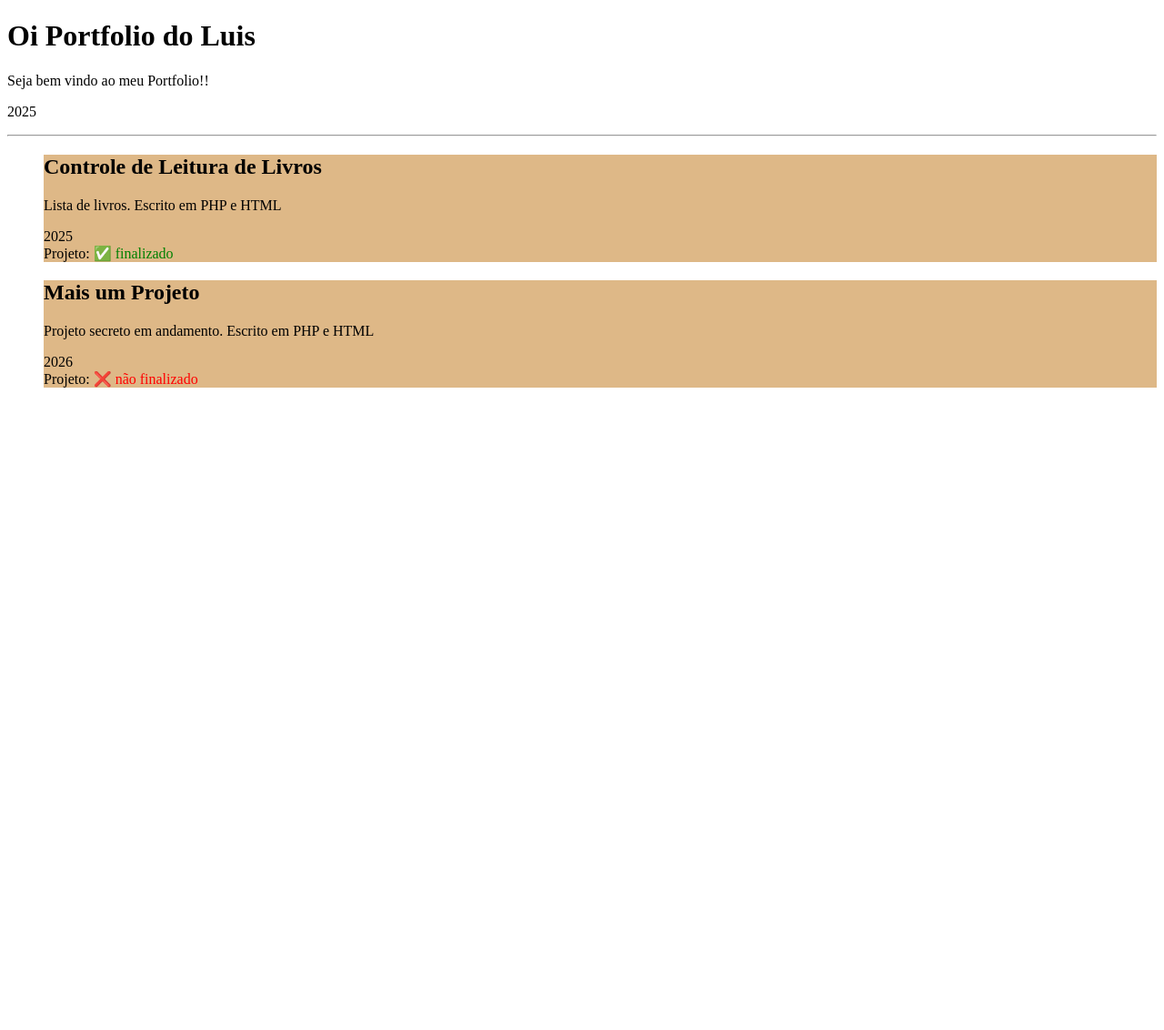
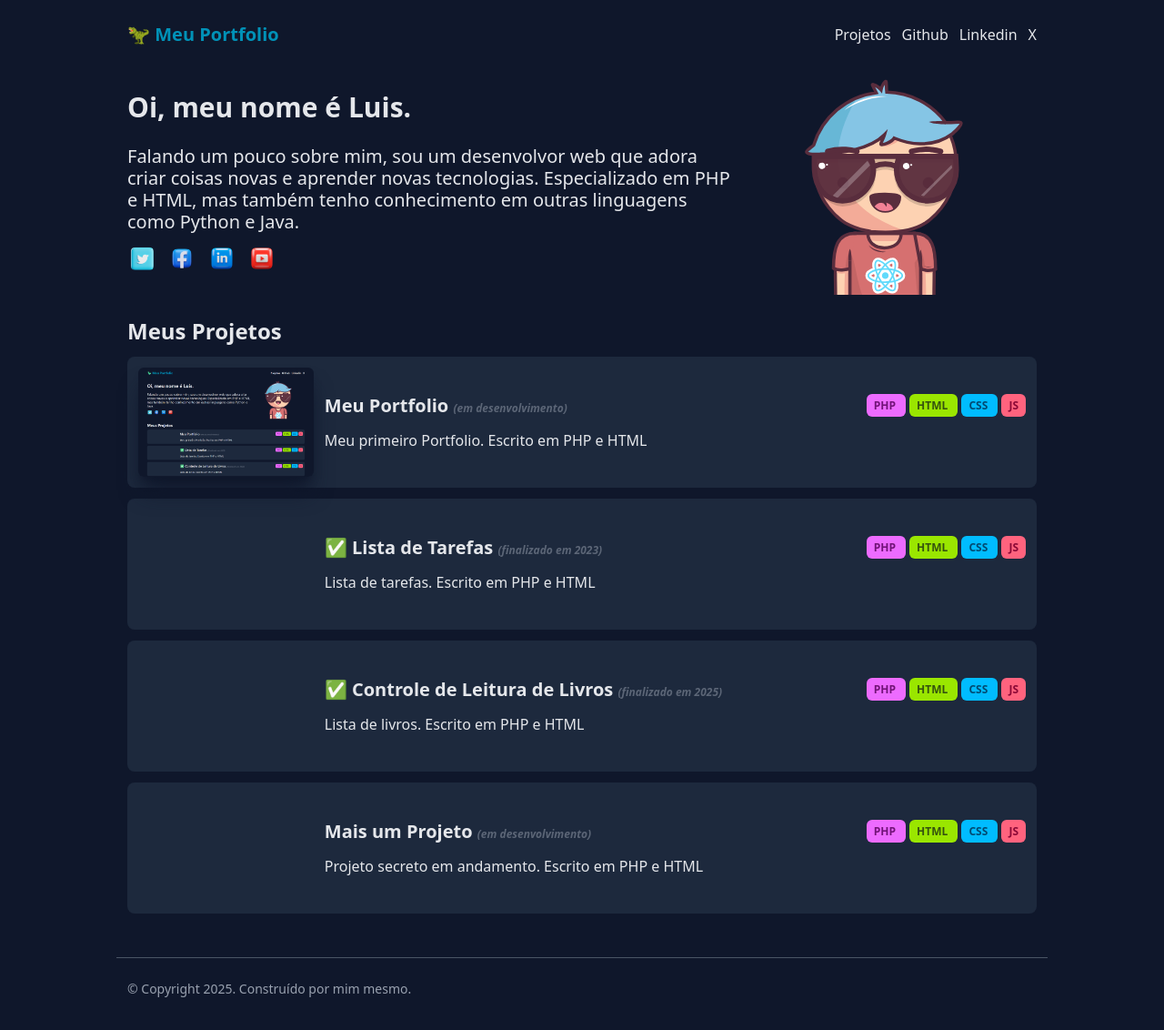
Before and after one commit to LuisCarlosJp/Php-Course, a PHP site: page / in a window 1280 px wide. Shown: the whole page at 91% size. Before the commit the page ends 426 px from the top, so only its background shows below. Run offline with PHP 8.4, Linux system fonts and the light colour scheme.

Commit message:
feat: finish portfolio project in php

```diff
--- /dev/null
+++ b/portifolio/componentes/header.php
@@ -0,0 +1,29 @@
+<?php
+$itens = [
+    ['href' => '#projetos', 'texto' => 'Projetos'],
+    ['href' => 'https://github.com', 'texto' => 'Github'],
+    ['href' => 'https://linkedin.com', 'texto' => 'Linkedin'],
+    ['href' => 'https://x.com', 'texto' => 'X'],
+];
+?>
+
+<header class="mx-auto max-w-screen-lg px-3 py-6 flex items-center justify-between">
+    <!-- Logo -->
+    <div class="font-bold text-xl text-cyan-600">
+        🦖 Meu Portfolio
+    </div>
+
+    <!-- Links -->
+    <div>
+        <ul class="flex gap-x-3 font-medium">
+
+            <?php foreach ($itens as $item): ?>
+                <li>
+                    <a href="<?= $item['href'] ?>" class="hover:underline">
+                        <?= $item['texto'] ?>
+                    </a>
+                </li>
+            <?php endforeach; ?>
+        </ul>
+    </div>
+</header>
--- /dev/null
+++ b/portifolio/componentes/hero.php
@@ -0,0 +1,37 @@
+<?php
+$itens = [
+    ['href' => 'https://x.com', 'src' => 'assets/twitter.png', 'alt' => 'Twitter logo'],
+    ['href' => 'https://facebook.com', 'src' => 'assets/facebook.png', 'alt' => 'Facebook logo'],
+    ['href' => 'https://linkedin.com', 'src' => 'assets/linkedin.png', 'alt' => 'Linkedin logo'],
+    ['href' => 'https://youtube.com', 'src' => 'assets/youtube.png', 'alt' => 'Youtube logo'],
+];
+?>
+
+<section class="flex gax-x-3">
+    <!-- Titulo e Descrição -->
+    <div class="w-2/3">
+        <h1 class="text-3xl font-bold">Oi, meu nome é Luis.</h1>
+        <p class="text-xl leading-6 mt-6">
+            Falando um pouco sobre mim, sou um desenvolvor web que adora criar coisas novas e aprender novas tecnologias.
+            Especializado em PHP e HTML, mas também tenho conhecimento em outras linguagens como Python e Java.
+        </p>
+        <ul class="flex gap-x-3 mt-3">
+            <?php foreach ($itens as $item): ?>
+                <li>
+                    <a href="<?= $item['href'] ?>" target="_blank">
+                        <img class="h-8 hover:animate-bounce" src="<?= $item['src'] ?>" alt="<?= $item['src'] ?>">
+                    </a>
+                </li>
+            <?php endforeach; ?>
+
+        </ul>
+
+    </div>
+
+    <!-- Imagem -->
+    <div class="w-1/3 flex items-center justify-center">
+        <div>
+            <img class="h-60 -mt-4 hover:animate-pulse" src="/assets/avatar.svg" alt="Foto Luis Carlos Jardim Pereira">
+        </div>
+    </div>
+</section>
--- /dev/null
+++ b/portifolio/componentes/projeto.php
@@ -0,0 +1,72 @@
+<?php
+$projetos = [
+    [
+        "titulo" => "Meu Portfolio",
+        "finalizado" => false,
+        "ano" => 2022,
+        "descricao" => "Meu primeiro Portfolio. Escrito em PHP e HTML",
+        "stack" => ["PHP", "HTML", "CSS", "JS"],
+        "img" => "/assets/portfolio.png"
+    ],
+    [
+        "titulo" => "Lista de Tarefas",
+        "finalizado" => true,
+        "ano" => 2023,
+        "descricao" => "Lista de tarefas. Escrito em PHP e HTML",
+        "stack" => ["PHP", "HTML", "CSS", "JS"],
+        "img" => ""
+    ],
+    [
+        "titulo" => "Controle de Leitura de Livros",
+        "finalizado" => true,
+        "ano" => 2025,
+        "descricao" => "Lista de livros. Escrito em PHP e HTML",
+        "stack" => ["PHP", "HTML", "CSS", "JS"],
+        "img" => ""
+    ],
+    [
+        "titulo" => "Mais um Projeto",
+        "finalizado" => false,
+        "ano" => 2026,
+        "descricao" => "Projeto secreto em andamento. Escrito em PHP e HTML",
+        "stack" => ["PHP", "HTML", "CSS", "JS"],
+        "img" => ""
+    ],
+
+];
+
+?>
+
+<?php foreach ($projetos as $projeto): ?>
+    <div class="bg-slate-800 rounded-lg p-3 flex items-center space-x-3">
+        <div class="w-1/5 flex items-center justify-middle">
+            <img src="<?= $projeto['img'] ?>" class="h-30 rounded-md shadow-xl shadow-slate-900" alt="">
+        </div>
+        <div class="w-4/5 space-y-3">
+            <div class="flex gap-3 justify-between">
+                <h3 class="font-semibold text-xl">
+                    <?php if ($projeto['finalizado']): ?>✅<?php endif; ?>
+                    <?= $projeto['titulo'] ?>
+                    <?php if ($projeto['finalizado']): ?>
+                        <span class="text-xs text-gray-400 opacity-50 italic">(finalizado em <?= $projeto['ano'] ?>)</span>
+                    <?php else: ?>
+                        <span class="text-xs text-gray-400 opacity-50 italic">(em desenvolvimento)</span>
+                    <?php endif; ?>
+                </h3>
+                <div class="space-x-1">
+                    <?php
+                    $color =  ['fuchsia', 'lime', 'sky', 'rose', 'amber', 'teal', 'purple'];
+                    foreach ($projeto['stack'] as $position => $language):
+                    ?>
+                        <span class="bg-<?= $color[$position] ?>-400 text-<?= $color[$position] ?>-900 rounded-md px-2 py-1 font-semibold text-xs ">
+                            <?= $language ?>
+                        </span>
+                    <?php endforeach; ?>
+                </div>
+            </div>
+            <p class="leading-6">
+                <?= $projeto['descricao'] ?>
+            </p>
+        </div>
+    </div>
+<?php endforeach; ?>
--- a/portifolio/index.php
+++ b/portifolio/index.php
@@ -1,98 +1,40 @@
 <!DOCTYPE html>
 <html lang="en">
+
 <head>
     <meta charset="UTF-8">
     <meta name="viewport" content="width=device-width, initial-scale=1.0">
     <title>Meu Portfolio</title>
+    <script src="https://cdn.jsdelivr.net/npm/@tailwindcss/browser@4"></script>
+
 </head>
-<body>
-    <?php
-        $nome = "Luis";
-        $saudacao = "Oi";
-        $titulo = $saudacao . " Portfolio do " . $nome;
-        $subitulo = "Seja bem vindo ao meu Portfolio!!";
-        $ano = 2025;
 
-        $projeto = "Meu Portfolio";
-        $finalizado = true;
-        $dataDoProjeto = "2025-09-22";
-        $descricaco = "Meu primeiro Portfolio. Escrito em PHP e HTML";
-        $projetos = [
-            [
-                "titulo" => "Meu Portfolio",
-                "finalizado" => false,
-                "ano" => 2022,
-                "descricao" =>"Meu primeiro Portfolio. Escrito em PHP e HTML"
-            ],
-            [
-                "titulo" => "Lista de Tarefas",
-                "finalizado" => true,
-                "ano" => 2023,
-                "descricao" =>"Lista de tarefas. Escrito em PHP e HTML"
-            ],
-            [
-                "titulo" => "Controle de Leitura de Livros",
-                "finalizado" => true,
-                "ano" => 2025,
-                "descricao" =>"Lista de livros. Escrito em PHP e HTML"
-            ],
-            [
-                "titulo" => "Mais um Projeto",
-                "finalizado" => false,
-                "ano" => 2026,
-                "descricao" =>"Projeto secreto em andamento. Escrito em PHP e HTML"
-            ],
+<body class="bg-slate-900 text-gray-200">
 
-        ];
+    <?php include('./componentes/header.php'); ?>
 
-        function verificarSeEstaFinalizado( $projeto ) {
-                if($projeto['finalizado']) {
-                    return '<span style="color: green">✅ finalizado</span>';
-                }
-                return '<span style="color: red">❌ não finalizado</span>';
-        }
+    <main class="mx-auto max-w-screen-lg min-h-20 px-3 py-6">
 
-        $projetosFiltrados= array_filter($projetos, function($projeto){ return $projeto['ano'] >= 2024;});
+        <?php include('./componentes/hero.php'); ?>
 
-    ?>
+        <section class="space-y-3 py-6" id="projetos">
+            <h2 class="text-2xl font-bold">Meus Projetos</h2>
+            <!-- Projeto -->
+            <?php include('./componentes/projeto.php'); ?>
 
-    <h1><?=$titulo?></h1>
-    <p><?=$subitulo?></p>
-    <p><?php echo $ano;  ?> </p>
+        </section>
+    </main>
 
-    <hr/>
+    <footer class="mx-auto max-w-screen-lg min-h-20 ">
+        <!-- Data -->
+        <div class="border-t border-gray-600 pt-6 px-3 text-gray-400 text-sm">
+            © Copyright <?= date('Y') ?>. Construído por mim mesmo.
+        </div>
 
-    <ul>
-        <?php foreach ($projetosFiltrados as $projeto): ?>
-                <div
-        <?php if(!((2024 - $ano) > 2)):  ?>
-            style="background-color: burlywood;"
-        <?php endif; ?>
-    >
-        <h2><?=$projeto['titulo']?></h2>
-        <p><?=$projeto['descricao']?></p>
-        <div>
-            <div><?=$projeto['ano']?></div>
-            <div> Projeto:
+        <!-- Links -->
+        <div></div>
+    </footer>
 
-                <?=verificarSeEstaFinalizado($projeto)?>
-                <!-- <?php if(!$projeto['finalizado']): ?>
-                    <span style="color: red">❌ não finalizado</span>
-                <?php else: ?>
-                    <span style="color: green">✅ finalizado</span>
-                <?php endif; ?> -->
+</body>
 
-                <!-- <?php
-                    if($projeto['finalizado']) {
-                        echo "✅ finalizado";
-                    } else {
-                        echo "❌ não finalizado";
-                    }
-                ?>          -->
-            </div>
-        </div>
-        </div>
-        <?php endforeach; ?>
-    </ul>
-</body>
 </html>
```
Also changed, not shown: portifolio/assets/avatar.svg (added), portifolio/assets/facebook.png (added), portifolio/assets/linkedin.png (added), portifolio/assets/portfolio.png (added), portifolio/assets/twitter.png (added), portifolio/assets/youtube.png (added).
